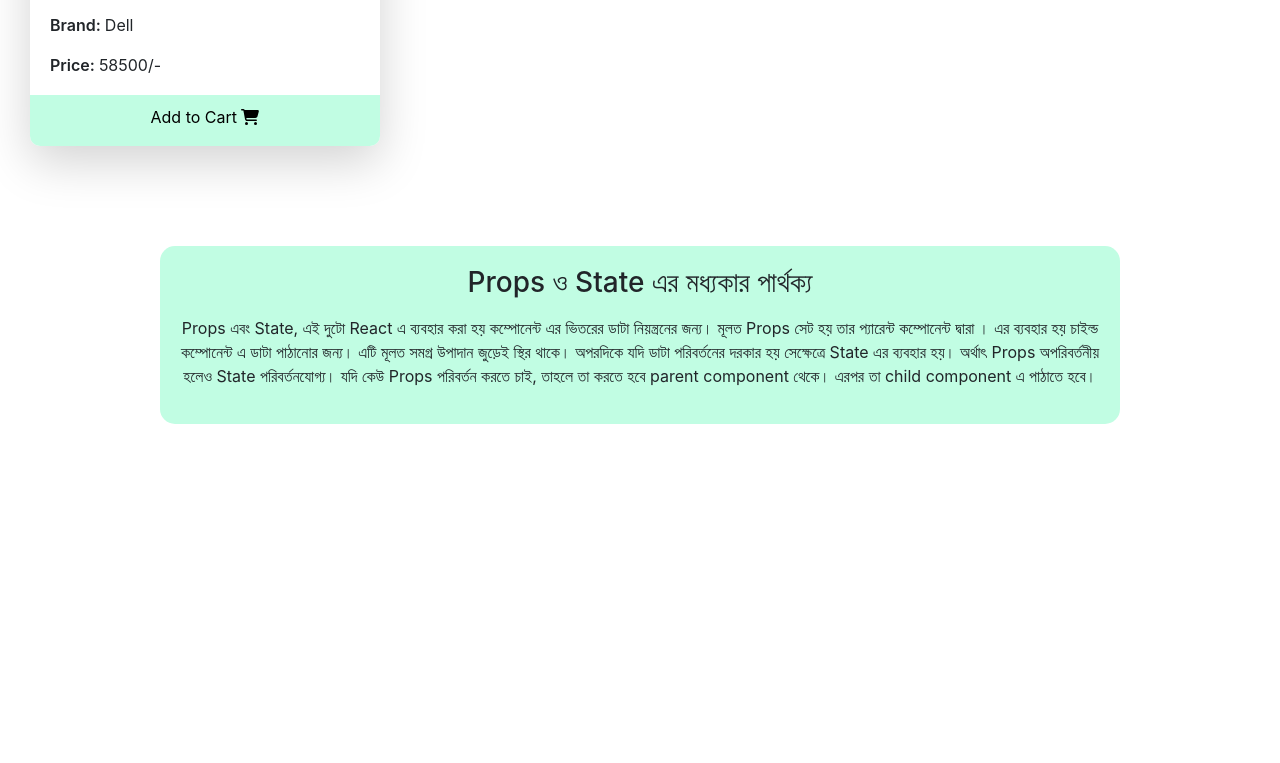
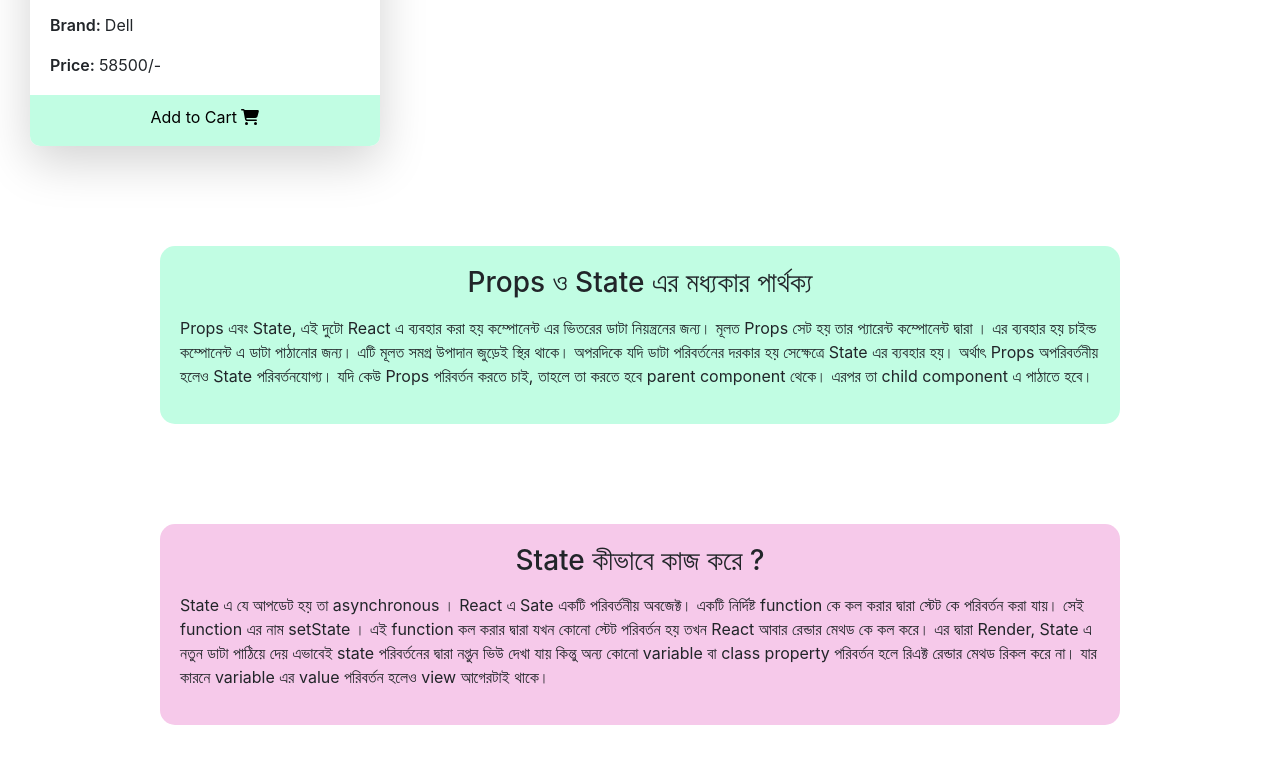
Before and after one commit to OmarRaihan/assignment-8-reactjs-lucky-one, a React (Create React App) app: page / in a window 1280 px wide. Shown: the part 1990-2753 px from the top of the page. Before the commit the page ends 2464 px from the top, so only its background shows below. Built offline with nearby package versions, Linux system fonts and the light colour scheme.

Commit message:
question two added

```diff
--- a/src/components/Question/Question.css
+++ b/src/components/Question/Question.css
@@ -7,3 +7,11 @@
     padding: 20px;
     border-radius: 15px;
 }
+
+.question-2{
+    background-color: rgb(246, 201, 234);
+    margin-top: 100px;
+    margin-bottom: 100px;
+    padding: 20px;
+    border-radius: 15px;
+}
--- a/src/components/Question/Question.js
+++ b/src/components/Question/Question.js
@@ -7,8 +7,14 @@ const Question = () => {
         <div>
             <div className='question-1 w-75 mx-auto'>
                 <h3 className='text-center mb-3'>Props ও State এর মধ্যকার পার্থক্য</h3>
-                <p className='text-center'>
+                <p>
                 Props এবং State, এই দুটো React এ ব্যবহার করা হয় কম্পোনেন্ট এর ভিতরের ডাটা নিয়ন্ত্রনের জন্য। মূলত Props সেট হয় তার প্যারেন্ট কম্পোনেন্ট দ্বারা । এর ব্যবহার হয় চাইল্ড কম্পোনেন্ট এ ডাটা পাঠানোর জন্য। এটি মূলত সমগ্র উপাদান জুড়েই স্থির থাকে। অপরদিকে যদি ডাটা পরিবর্তনের দরকার হয় সেক্ষেত্রে State এর ব্যবহার হয়। অর্থাৎ Props অপরিবর্তনীয় হলেও State পরিবর্তনযোগ্য। যদি কেউ Props পরিবর্তন করতে চাই, তাহলে তা করতে হবে parent component থেকে। এরপর তা child component এ পাঠাতে হবে।
+                </p>
+            </div>
+            <div className='question-2 w-75 mx-auto'>
+                <h3 className='text-center mb-3'>State কীভাবে কাজ করে ?</h3>
+                <p>
+                State এ যে আপডেট হয় তা asynchronous । React এ Sate একটি পরিবর্তনীয় অবজেক্ট। একটি নির্দিষ্ট function কে কল করার দ্বারা স্টেট কে পরিবর্তন করা যায়। সেই function এর নাম setState । এই function কল করার দ্বারা যখন কোনো স্টেট পরিবর্তন হয় তখন React আবার রেন্ডার মেথড কে কল করে। এর দ্বারা Render, State এ নতুন ডাটা পাঠিয়ে দেয় এভাবেই state পরিবর্তনের দ্বারা নপ্তুন ভিউ দেখা যায় কিন্তু অন্য কোনো variable বা class property পরিবর্তন হলে রিএক্ট রেন্ডার মেথড রিকল করে না। যার কারনে variable এর value পরিবর্তন হলেও view আগেরটাই থাকে।
                 </p>
             </div>
         </div>
```
